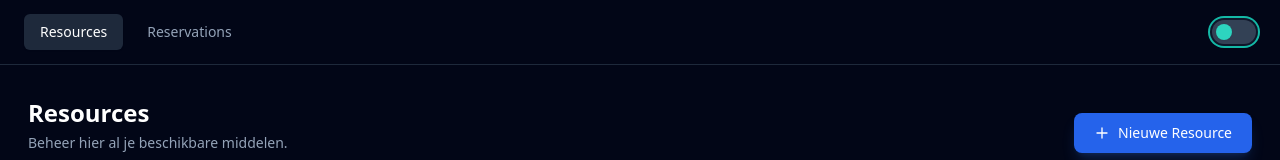
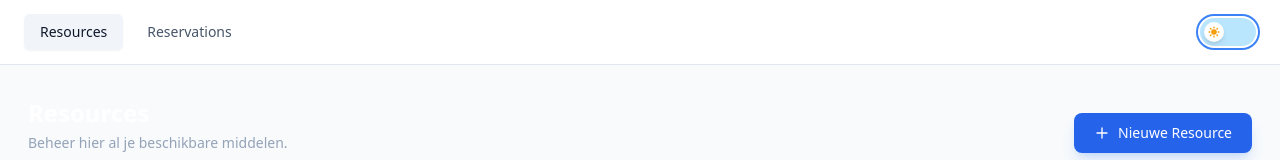
Before and after one commit to bossuytmagaly09/reservation-platform, a Nuxt app: page /resources in a window 1280 px wide. Both pictures are taken after a click on the button "Wissel thema". Shown: the top 160 px of the page. Built offline with nearby package versions, Linux system fonts and the light colour scheme; no server answers; the database is empty.

Commit message:
toggle mode (nog aan te passen)

```diff
--- a/components/NavBar.vue
+++ b/components/NavBar.vue
@@ -1,19 +1,23 @@
 <script setup>
 import { ref, onMounted } from 'vue'
 
-// Dark mode state
-const isDark = ref(false)
+// We zetten hem standaard op true (Dark mode first)
+const isDark = ref(true)
 
-// Load saved preference
 onMounted(() => {
   const saved = localStorage.getItem('theme')
-  if (saved === 'dark') {
+
+  // LOGICA: Als er nog GEEN voorkeur is opgeslagen (eerste bezoek),
+  // OF als de opgeslagen voorkeur 'dark' is -> Zet Dark Mode AAN.
+  if (!saved || saved === 'dark') {
     isDark.value = true
     document.documentElement.classList.add('dark')
+  } else {
+    isDark.value = false
+    document.documentElement.classList.remove('dark')
   }
 })
 
-// Toggle theme
 const toggleTheme = () => {
   isDark.value = !isDark.value
 
@@ -28,41 +32,52 @@ const toggleTheme = () => {
 </script>
 
 <template>
-  <nav class="w-full border-b border-slate-800 bg-slate-950 sticky top-0 z-50">
+  <nav class="w-full border-b sticky top-0 z-50 transition-colors duration-300
+              bg-white border-slate-200
+              dark:bg-slate-950 dark:border-slate-800">
+
     <div class="container mx-auto px-6 h-16 flex items-center justify-between">
 
-      <!-- Left: Navigation Links -->
       <div class="flex items-center gap-2">
-
         <NuxtLink
             to="/resources"
-            class="px-4 py-2 rounded-md text-sm font-medium transition-colors duration-200 text-slate-400 hover:text-slate-200 hover:bg-slate-800/50"
-            active-class="bg-slate-800 text-white shadow-sm"
+            class="px-4 py-2 rounded-md text-sm font-medium transition-colors duration-200
+                   text-slate-600 hover:text-slate-900 hover:bg-slate-100
+                   dark:text-slate-400 dark:hover:text-slate-200 dark:hover:bg-slate-800/50"
+            active-class="bg-slate-100 text-slate-900 dark:bg-slate-800 dark:text-white shadow-sm"
         >
           Resources
         </NuxtLink>
 
         <NuxtLink
             to="/reservations"
-            class="px-4 py-2 rounded-md text-sm font-medium transition-colors duration-200 text-slate-400 hover:text-slate-200 hover:bg-slate-800/50"
-            active-class="bg-slate-800 text-white shadow-sm"
+            class="px-4 py-2 rounded-md text-sm font-medium transition-colors duration-200
+                   text-slate-600 hover:text-slate-900 hover:bg-slate-100
+                   dark:text-slate-400 dark:hover:text-slate-200 dark:hover:bg-slate-800/50"
+            active-class="bg-slate-100 text-slate-900 dark:bg-slate-800 dark:text-white shadow-sm"
         >
           Reservations
         </NuxtLink>
-
-
       </div>
 
-      <!-- Right: Theme Toggle -->
       <div class="flex items-center gap-4">
         <button
             @click="toggleTheme"
-            class="relative w-11 h-6 bg-slate-700 rounded-full transition-colors focus:outline-none focus:ring-2 focus:ring-teal-500 focus:ring-offset-2 focus:ring-offset-slate-900"
+            class="relative w-14 h-7 rounded-full transition-colors duration-300 focus:outline-none focus:ring-2 focus:ring-blue-500 focus:ring-offset-2 dark:focus:ring-offset-slate-900 flex items-center"
+            :class="isDark ? 'bg-slate-700' : 'bg-sky-200'"
+            title="Wissel thema"
         >
           <span
-              class="absolute top-1 w-4 h-4 bg-teal-400 rounded-full shadow-sm transition-all"
-              :class="isDark ? 'left-1' : 'right-1'"
-          ></span>
+              class="absolute w-5 h-5 bg-white rounded-full shadow-md transform transition-transform duration-300 flex items-center justify-center"
+              :class="isDark ? 'translate-x-8' : 'translate-x-1'"
+          >
+            <svg v-if="!isDark" xmlns="http://www.w3.org/2000/svg" class="h-3.5 w-3.5 text-amber-500" viewBox="0 0 20 20" fill="currentColor">
+              <path fill-rule="evenodd" d="M10 2a1 1 0 011 1v1a1 1 0 11-2 0V3a1 1 0 011-1zm4 8a4 4 0 11-8 0 4 4 0 018 0zm-.464 4.95l.707.707a1 1 0 001.414-1.414l-.707-.707a1 1 0 00-1.414 1.414zm2.12-10.607a1 1 0 010 1.414l-.706.707a1 1 0 11-1.414-1.414l.707-.707a1 1 0 011.414 0zM17 11a1 1 0 100-2h-1a1 1 0 100 2h1zm-7 4a1 1 0 011 1v1a1 1 0 11-2 0v-1a1 1 0 011-1zM5.05 6.464A1 1 0 106.465 5.05l-.708-.707a1 1 0 00-1.414 1.414l.707.707zm1.414 8.486l-.707.707a1 1 0 01-1.414-1.414l.707-.707a1 1 0 011.414 1.414zM4 11a1 1 0 100-2H3a1 1 0 000 2h1z" clip-rule="evenodd" />
+            </svg>
+            <svg v-else xmlns="http://www.w3.org/2000/svg" class="h-3.5 w-3.5 text-slate-700" viewBox="0 0 20 20" fill="currentColor">
+              <path d="M17.293 13.293A8 8 0 016.707 2.707a8.001 8.001 0 1010.586 10.586z" />
+            </svg>
+          </span>
         </button>
       </div>
 
--- a/layouts/default.vue
+++ b/layouts/default.vue
@@ -1,18 +1,17 @@
 <template>
-  <NavBar />
-  <div class="min-h-screen bg-slate-950 text-slate-300 font-sans antialiased selection:bg-teal-500 selection:text-white">
+  <div class="min-h-screen font-sans antialiased selection:bg-teal-500 selection:text-white transition-colors duration-300
+              bg-slate-50 text-slate-900
+              dark:bg-slate-950 dark:text-slate-300">
 
-    <!--
-  Main Layout Container
-  - bg-slate-950: Matches the deep dark background from the screenshot
-  - text-slate-300: Default text color for good contrast
-  - min-h-screen: Ensures full height
--->
+    <NavBar />
+
     <main class="container mx-auto px-6 py-8">
       <slot />
     </main>
+
   </div>
 </template>
+
 <script setup>
-
+// Geen extra script nodig, de classes doen het werk via Tailwind
 </script>
--- a/nuxt.config.ts
+++ b/nuxt.config.ts
@@ -1,20 +1,28 @@
 // nuxt.config.ts
 export default defineNuxtConfig({
+    app: {
+        head: {
+            htmlAttrs: {
+                class: 'dark' // Dit zet 'dark' class direct op de <html> tag
+            }
+        }
+    },
+
     modules: [
         '@pinia/nuxt',
         '@nuxtjs/tailwindcss'
     ],
+
     runtimeConfig: {
         public: {
             supabaseUrl: process.env.NUXT_PUBLIC_SUPABASE_URL,
             supabaseAnonKey: process.env.NUXT_PUBLIC_SUPABASE_ANON_KEY
         }
     },
+
     css: [
-//  globale Tailwind / CSS imports
         '~/assets/css/tailwind.css',
         "@phosphor-icons/core"
-
     ],
 
     compatibilityDate: '2025-07-15',
--- a/tailwind.config.js
+++ b/tailwind.config.js
@@ -1,4 +1,7 @@
+/** @type {import('tailwindcss').Config} */
 module.exports = {
+    darkMode: 'class',
+
     content: [
         './components/**/*.{vue,js}',
         './layouts/**/*.vue',
```
Lines whose indentation alone changed are shown as unchanged.
